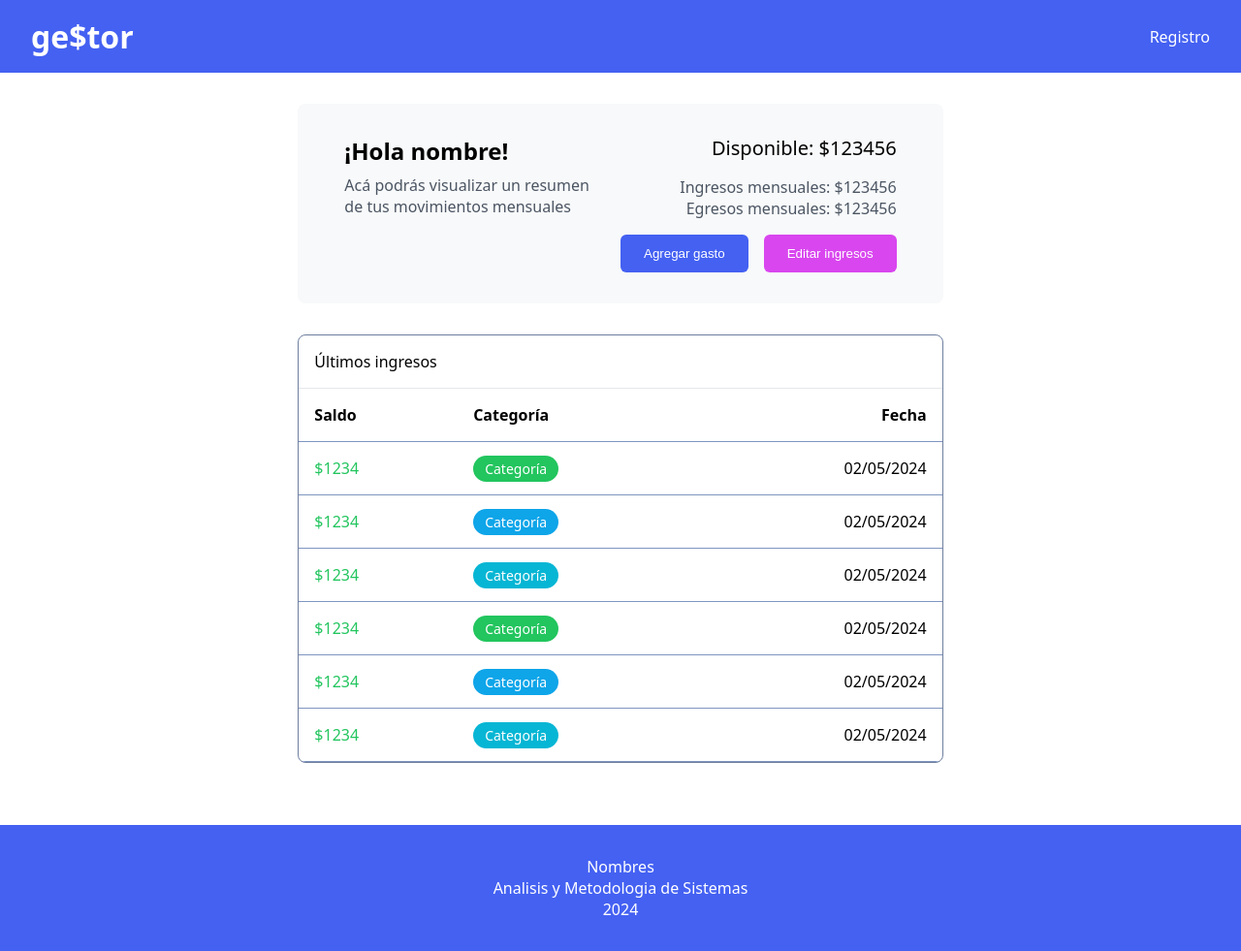
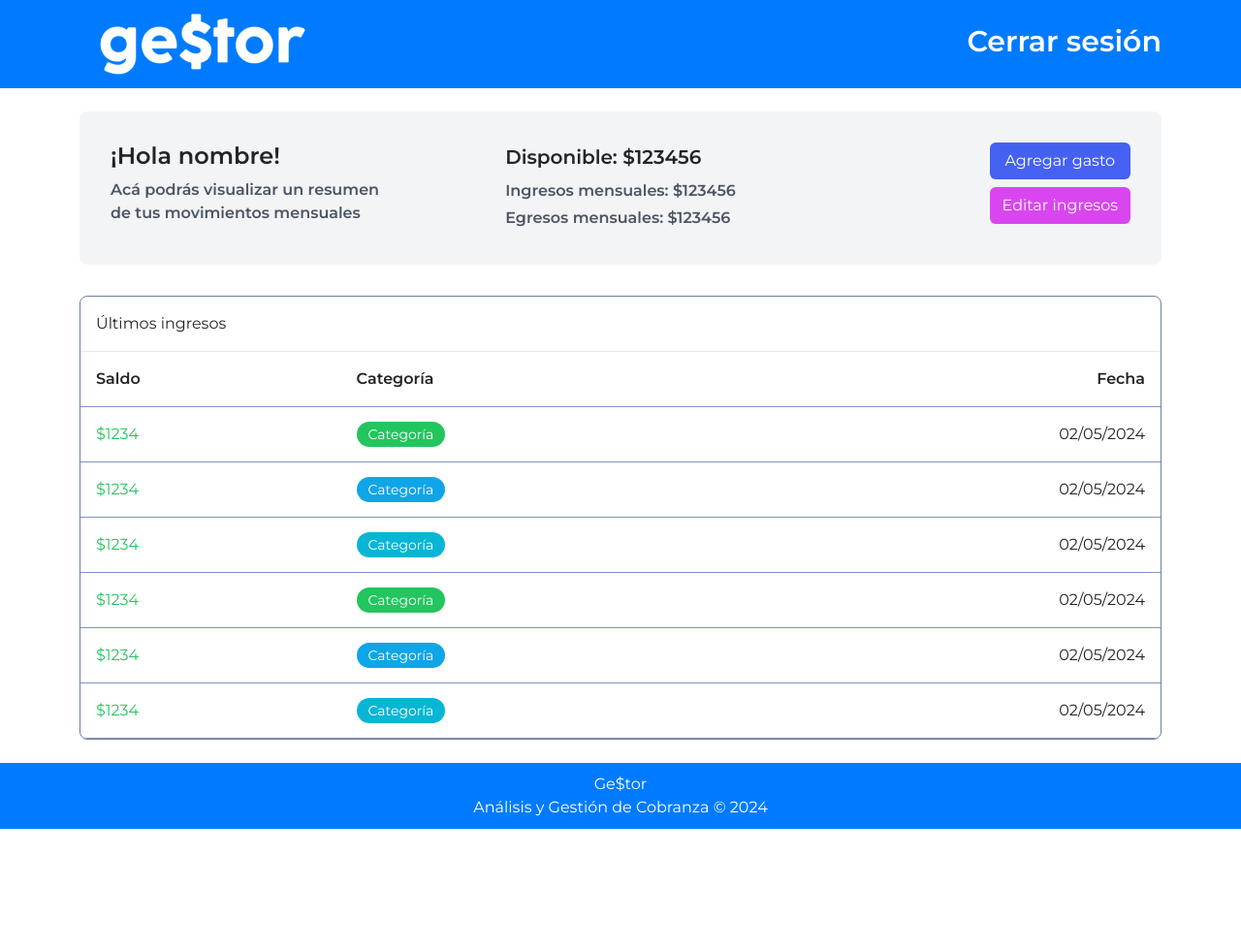
Before and after one commit to VictoriaLedesma/Gestor, a Flask app: page /ingresos in a window 1280 px wide. Shown: the whole page at 97% size. After the commit the page ends 855 px from the top, so only its background shows below. Run offline with Flask 3, Linux system fonts and the light colour scheme; the visitor is signed in with stand-in values (Sample User, id 1); some libraries are stand-ins or nearby versions.

Commit message:
Cambios en diseño de ingresos
Llevé el mismo contenedor de inicio a ingresos ya que era distinto, también llevé el form de los buttons a ingresos

```diff
--- a/gestor/templates/ingresos.html
+++ b/gestor/templates/ingresos.html
@@ -1,32 +1,24 @@
-<!DOCTYPE html>
-<html lang="es" class="html-ingresos">
-<head>
-    <meta charset="UTF-8">
-    <meta name="viewport" content="width=device-width, initial-scale=1.0">
-    <title>ge$tor</title>
-    <link rel="stylesheet" href="{{ url_for('static', filename='estilos.css') }}">
-</head>
-<body class="body-ingresos">
-    <header class="header-ingresos">
-        <div class="logo-ingresos">ge$tor</div>
-        <a href="#" class="register-btn-ingresos">Registro</a>
-    </header>
+{% extends "base.html" %}
 
-    <main class="main-content-ingresos">
-        <div class="summary-card-ingresos">
-            <div class="left-content-ingresos">
-                <h1 class="greeting-ingresos">¡Hola nombre!</h1>
-                <p class="description-ingresos">Acá podrás visualizar un resumen<br>de tus movimientos mensuales</p>
+{% block title %}Ingresos{% endblock %}
+
+{% block content %}
+<div class="summary-card-dashboard">
+    <div class="summary-content-dashboard">
+        <div class="summary-left-dashboard">
+            <h1 class="greeting-title-dashboard"><strong>¡Hola nombre!</strong></h1>
+            <p class="greeting-text-dashboard"><strong>Acá podrás visualizar un resumen<br>de tus movimientos mensuales</strong></p>
         </div>
-            <div class="right-content-ingresos">
-                <div class="available-ingresos">Disponible: $123456</div>
-                <div class="monthly-stats-ingresos">
-                    <div>Ingresos mensuales: $123456</div>
-                    <div>Egresos mensuales: $123456</div>
+        <div class="summary-center-dashboard">
+            <div class="available-amount-dashboard"><strong>Disponible: $123456</strong></div>
+            <div class="monthly-stats-dashboard">
+                <div><strong>Ingresos mensuales: $123456</strong></div>
+                <div><strong>Egresos mensuales: $123456</strong></div>
             </div>
-                <div class="button-container-ingresos">
-                    <button class="btn-ingresos btn-primary-ingresos">Agregar gasto</button>
-                    <button class="btn-ingresos btn-secondary-ingresos">Editar ingresos</button>
+        </div>
+        <div class="summary-right-dashboard">
+            <button class="btn btn-primary-ingresos" onclick="window.location.href='#modal-add-expense'">Agregar gasto</button>
+            <button class="btn btn-secondary-ingresos" onclick="window.location.href='#modal-edit-income'">Editar ingresos</button>
         </div>
     </div>
 </div>
@@ -75,12 +67,72 @@
         </tbody>
     </table>
 </div>
-    </main>
 
+<!-- Form Agregar Gasto -->
+<div class="modal-expenses" id="modal-add-expense">
+    <div class="modal-content-expenses">
+        <div class="modal-header-expenses">
+            <h2 class="modal-title-expenses">Agregar gasto</h2>
+            <a href="#" class="modal-close-expenses">✕</a>
+        </div>
+        <form method="post" action="{{ url_for('home') }}" class="modal-form-expenses">
+            <div class="form-group-expenses">
+                <label class="form-label-expenses"><strong>Monto</strong></label>
+                <input type="number" name="amount" class="form-input-expenses" placeholder="Ingrese el monto" required>
+            </div>
+            <div class="form-group-expenses">
+                <label class="form-label-expenses"><strong>Categoría</strong></label>
+                <div class="select-wrapper-expenses">
+                    <select name="category" class="form-select-expenses" required>
+                        <option value="" disabled selected>Seleccione una categoría</option>
+                        <option value="1">Categoría 1</option>
+                        <option value="2">Categoría 2</option>
+                        <option value="3">Categoría 3</option>
+                    </select>
+                </div>
+            </div>
+            <div class="form-group-expenses">
+                <label class="form-label-expenses"><strong>Descripción</strong></label>
+                <textarea name="description" class="form-textarea-expenses" placeholder="Ingrese una descripción"></textarea>
+            </div>
+            <button type="submit" class="submit-button-expenses">Ingresar</button>
+        </form>
+    </div>
+</div>
+
+<!-- Form Editar Ingresos -->
+<div class="modal-expenses" id="modal-edit-income">
+    <div class="modal-content-expenses">
+        <div class="modal-header-expenses">
+            <h2 class="modal-title-expenses">Editar ingresos</h2>
+            <a href="#" class="modal-close-expenses">✕</a>
+        </div>
+        <form method="post" action="{{ url_for('home') }}" class="modal-form-expenses">
+            <div class="form-group-expenses">
+                <label class="form-label-expenses"><strong>Monto</strong></label>
+                <input type="number" name="amount" class="form-input-expenses" placeholder="Ingrese el monto" required>
+            </div>
+            <div class="form-group-expenses">
+                <label class="form-label-expenses"><strong>Categoría</strong></label>
+                <div class="select-wrapper-expenses">
+                    <select name="category" class="form-select-expenses" required>
+                        <option value="" disabled selected>Seleccione una categoría</option>
+                        <option value="1">Categoría 1</option>
+                        <option value="2">Categoría 2</option>
+                        <option value="3">Categoría 3</option>
+                    </select>
+                </div>
+            </div>
+            <button type="submit" class="submit-button-expenses">Ingresar</button>
+        </form>
+    </div>
+</div>
+{% endblock %}
+
+{% block footer %}
 <footer class="footer-ingresos">
     <div>Nombres</div>
     <div>Analisis y Metodologia de Sistemas</div>
     <div>2024</div>
 </footer>
-</body>
-</html>
+{% endblock %}
```
Lines whose indentation alone changed are shown as unchanged.
